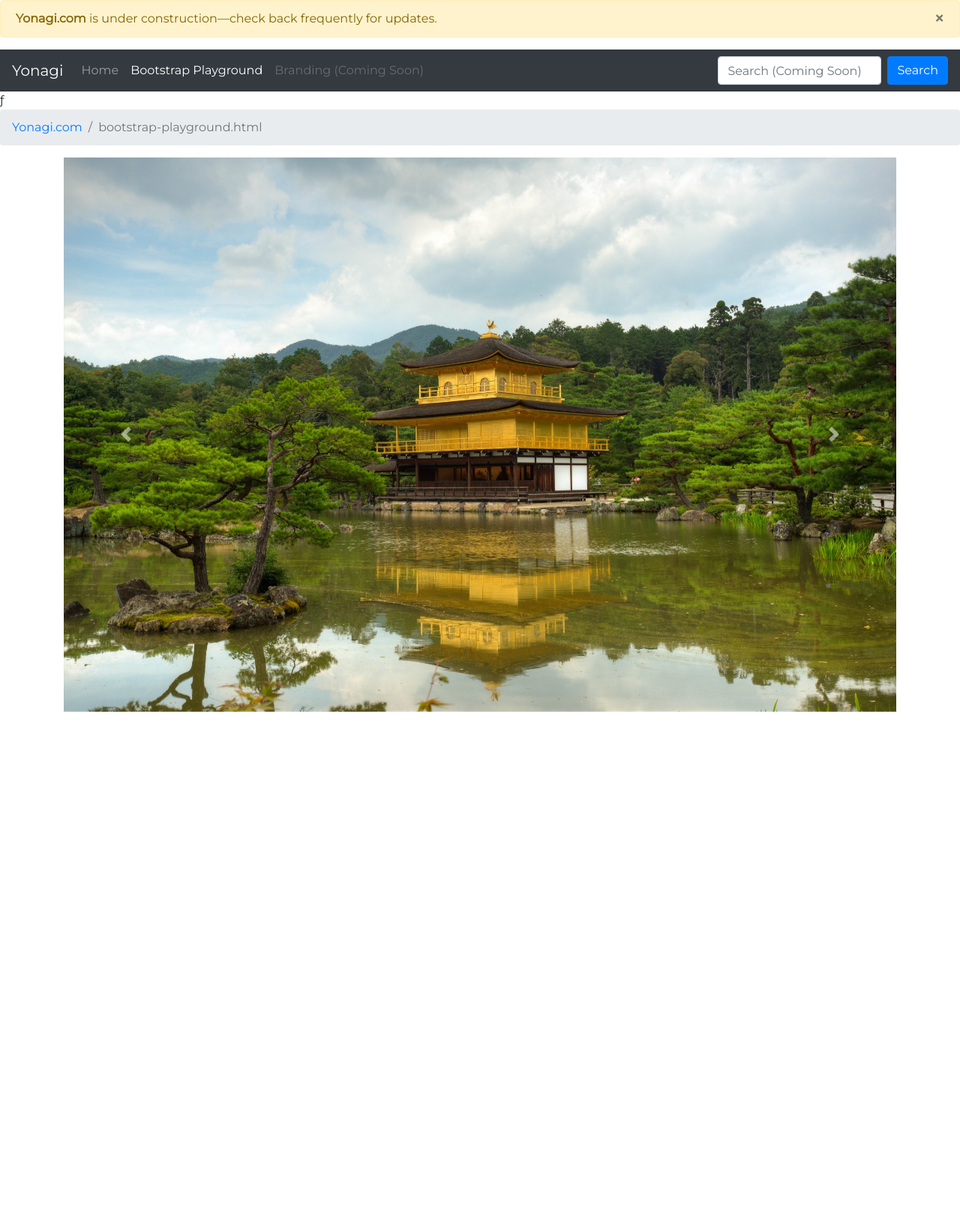
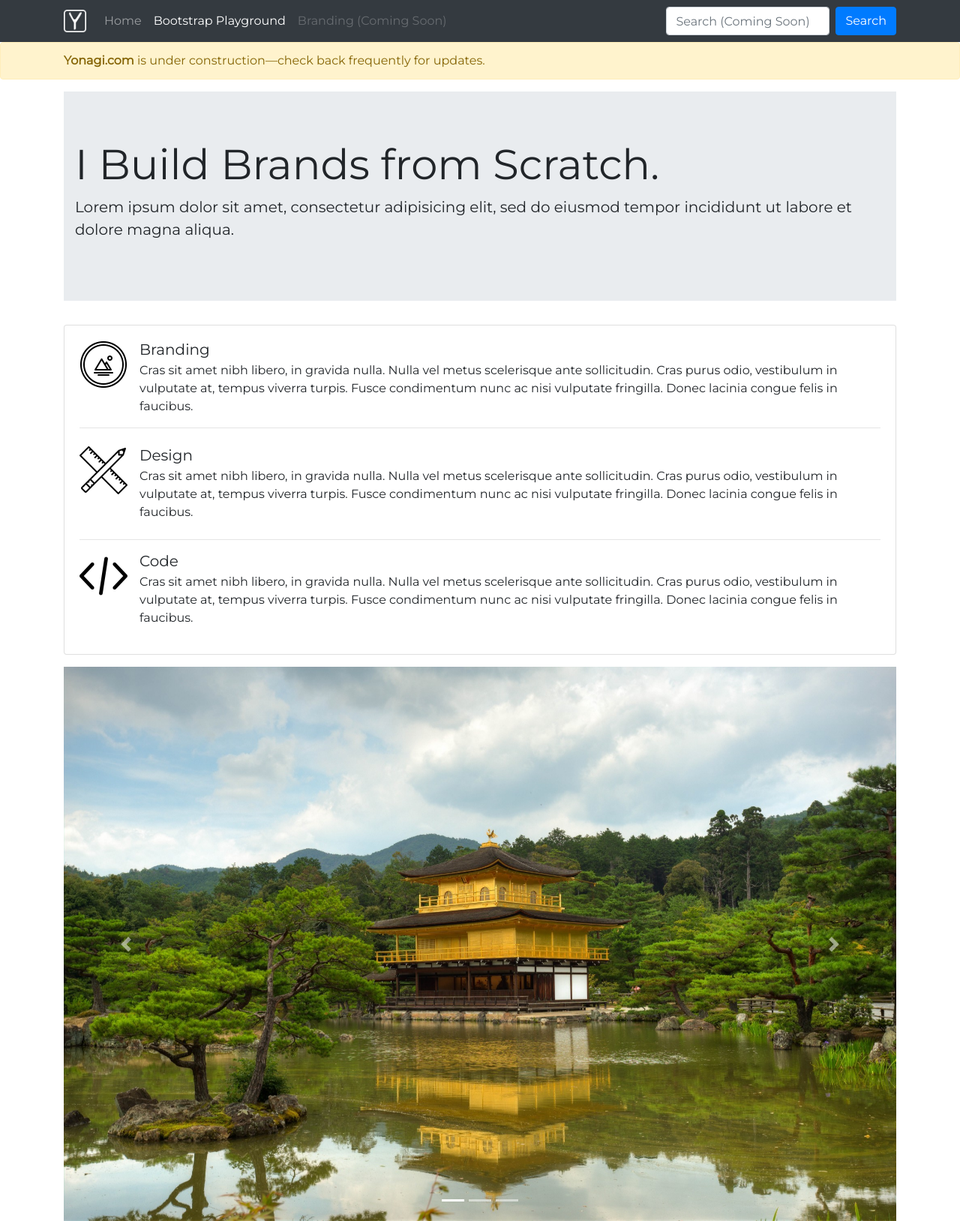
Before and after one commit to funkechild/yonagi, a Flask app: page /bootstrap_playground in a window 1280 px wide. Shown: the whole page at 75% size. Before the commit the page ends 949 px from the top, so only its background shows below. Run offline with Flask 2, Linux system fonts and the light colour scheme; some libraries are stand-ins or nearby versions.

Commit message:
Massive Updates to the Playground

```diff
--- a/app/templates/bootstrap-playground.html
+++ b/app/templates/bootstrap-playground.html
@@ -9,68 +9,108 @@
 	<title>Bootstrap Playground</title>
 </head>
 <body>
-  <!-- BOOTSTRAP WARNING BANNER -->
-	<div class="alert alert-warning" role="alert">
-  		<strong>Yonagi.com</strong> is under construction—check back frequently for updates.
-  		<!-- BUTTON TO CLOSE BANNER -->
-  		<button type="button" class="close" data-dismiss="alert" aria-label="Close">
- 			<span aria-hidden="true">&times;</span>
-  		</button>
-	</div>
+  <!-- STICKY CONTAINER FOR NAV + WARNING BANNER -->
+  <div class="sticky-top">
     <!-- TRADITIONAL NAVIGATION BAR -->
     <div>
       <nav class="navbar navbar-expand-lg navbar-dark bg-dark">
-    <a class="navbar-brand" href="{{ url_for('main.index') }}">Yonagi</a>
+        <div class="container">
+          <a class="navbar-brand" href="#"><img src="../static/logo.png" width="30" height="30" class="d-inline-block align-top" alt=""></a><!-- S3 UNCOMMENT <a class="navbar-brand" href="index.html">Yonagi</a>-->
           <button class="navbar-toggler" type="button" data-toggle="collapse" data-target="#navbarTogglerDemo02" aria-controls="navbarTogglerDemo02" aria-expanded="false" aria-label="Toggle navigation">
             <span class="navbar-toggler-icon"></span>
           </button>
           <div class="collapse navbar-collapse" id="navbarTogglerDemo02">
             <ul class="navbar-nav mr-auto mt-2 mt-lg-0">
               <li class="nav-item">
-          <a class="nav-link" href="{{ url_for('main.index') }}">Home <span class="sr-only">(current)</span></a>
+                <a class="nav-link" href="{{ url_for('main.index') }}">Home <span class="sr-only">(current)</span></a><!-- S3 UNCOMMENT <a class="nav-link" href="index.html">Home <span class="sr-only">(current)</span></a> -->
               </li>
               <li class="nav-item active">
-          <a class="nav-link" href="{{ url_for('main.bootstrap_playground') }}">Bootstrap Playground</a>
+                <a class="nav-link" href="{{ url_for('main.bootstrap_playground') }}">Bootstrap Playground</a><!-- S3 UNCOMMENT <a class="nav-link" href="bootstrap-playground.html">Bootstrap Playground</a> -->
               </li>
               <li class="nav-item">
                 <a class="nav-link disabled" href="#" tabindex="-1" aria-disabled="true">Branding (Coming Soon)</a>
               </li>
             </ul>
+            <!-- SEARCH BAR -->
             <form class="form-inline my-2 my-lg-0">
               <input class="form-control mr-sm-2" type="search" placeholder="Search (Coming Soon)">
               <button class="btn btn-primary my-2 my-sm-0" type="submit">Search</button>
             </form>
           </div>
-    </nav>ƒ
-    <!-- BREADCRUMB NAVIGATION -->
-    <nav aria-label="breadcrumb">
-      <ol class="breadcrumb">
-        <li class="breadcrumb-item"><a href="{{ url_for('main.index') }}">Yonagi.com</a></li>
-        <li class="breadcrumb-item active" aria-current="page">bootstrap-playground.html</li>
-    </ol>
+        </div>
       </nav>
     </div>
+    <!-- BOOTSTRAP WARNING BANNER -->
+    <div class="alert alert-warning" role="alert">
+      <div class="container">
+        <strong>Yonagi.com</strong> is under construction—check back frequently for updates.
+      </div>
+    </div>
+  </div>
+</div>
   <!-- SITE CONTENT WRAPPER -->
+	<div class="container">
+    <div class="jumbotron jumbotron-fluid">
+      <div class="container">
+        <h1 class="display-4">I Build Brands from Scratch.</h1>
+        <p class="lead">Lorem ipsum dolor sit amet, consectetur adipisicing elit, sed do eiusmod
+        tempor incididunt ut labore et dolore magna aliqua.</p>
+      </div>
+    </div>
+    <!-- BRANDING / DESIGN / CODE SECTION -->
+  	<div class="card">
+      <div class="card-body">
+        <ul class="list-unstyled">
+          <li class="media">
+            <img src="../static/branding.png" class="mr-3" alt="...">
+            <div class="media-body">
+              <h5 class="mt-0 mb-1">Branding</h5>
+              Cras sit amet nibh libero, in gravida nulla. Nulla vel metus scelerisque ante sollicitudin. Cras purus odio, vestibulum in vulputate at, tempus viverra turpis. Fusce condimentum nunc ac nisi vulputate fringilla. Donec lacinia congue felis in faucibus.
+            </div>
+          </li>
+          <hr>
+          <li class="media my-4">
+            <img src="../static/design.png" class="mr-3" alt="...">
+            <div class="media-body">
+              <h5 class="mt-0 mb-1">Design</h5>
+              Cras sit amet nibh libero, in gravida nulla. Nulla vel metus scelerisque ante sollicitudin. Cras purus odio, vestibulum in vulputate at, tempus viverra turpis. Fusce condimentum nunc ac nisi vulputate fringilla. Donec lacinia congue felis in faucibus.
+            </div>
+          </li>
+          <hr>
+          <li class="media">
+            <img src="../static/code.png" class="mr-3" alt="...">
+            <div class="media-body">
+              <h5 class="mt-0 mb-1">Code</h5>
+              Cras sit amet nibh libero, in gravida nulla. Nulla vel metus scelerisque ante sollicitudin. Cras purus odio, vestibulum in vulputate at, tempus viverra turpis. Fusce condimentum nunc ac nisi vulputate fringilla. Donec lacinia congue felis in faucibus.
+            </div>
+          </li>
+        </ul>
+      </div>
+    </div>
     <p></p>
-	<div class="container">
-  	<!-- EXAMPLE OF CAROUSEL SLIDER WITH CONTROLS -->
-  	<div id="carouselExampleControls" class="carousel slide" data-ride="carousel">
+    <!-- CURRENT BRANDING PROJECTS -->
+    <div id="carouselExampleIndicators" class="carousel slide" data-ride="carousel">
+      <ol class="carousel-indicators">
+        <li data-target="#carouselExampleIndicators" data-slide-to="0" class="active"></li>
+        <li data-target="#carouselExampleIndicators" data-slide-to="1"></li>
+        <li data-target="#carouselExampleIndicators" data-slide-to="2"></li>
+      </ol>
       <div class="carousel-inner">
         <div class="carousel-item active">
-        			<img src="../static/carousel-1.jpg" class="d-block w-100" alt="header">
+          <img src="../static/carousel-1.jpg" class="d-block w-100" alt="...">
         </div>
         <div class="carousel-item">
-        			<img src="../static/carousel-2.jpg" class="d-block w-100" alt="header">
+          <img src="../static/carousel-2.jpg" class="d-block w-100" alt="...">
         </div>
         <div class="carousel-item">
-        			<img src="../static/carousel-3.jpg" class="d-block w-100" alt="header">
+          <img src="../static/carousel-3.jpg" class="d-block w-100" alt="...">
         </div>
       </div>
-    		<a class="carousel-control-prev" href="#carouselExampleControls" role="button" data-slide="prev">
+      <a class="carousel-control-prev" href="#carouselExampleIndicators" role="button" data-slide="prev">
         <span class="carousel-control-prev-icon" aria-hidden="true"></span>
         <span class="sr-only">Previous</span>
       </a>
-    		<a class="carousel-control-next" href="#carouselExampleControls" role="button" data-slide="next">
+      <a class="carousel-control-next" href="#carouselExampleIndicators" role="button" data-slide="next">
         <span class="carousel-control-next-icon" aria-hidden="true"></span>
         <span class="sr-only">Next</span>
       </a>
```
Also changed, not shown: app/templates/index.html (+8 -15 lines), app/static/branding.png (added), app/static/code.png (added), app/static/design.png (added), app/static/logo.png (added), app/static/logo_old.png (added), app/static/logo_old2.png (added), app/static/logo_old3.png (added), app/static/logo_old4.png (added), app/static/logo_old5.png (added), app/static/styles.css (line endings or trailing spaces). Lines whose indentation alone changed are shown as unchanged.
